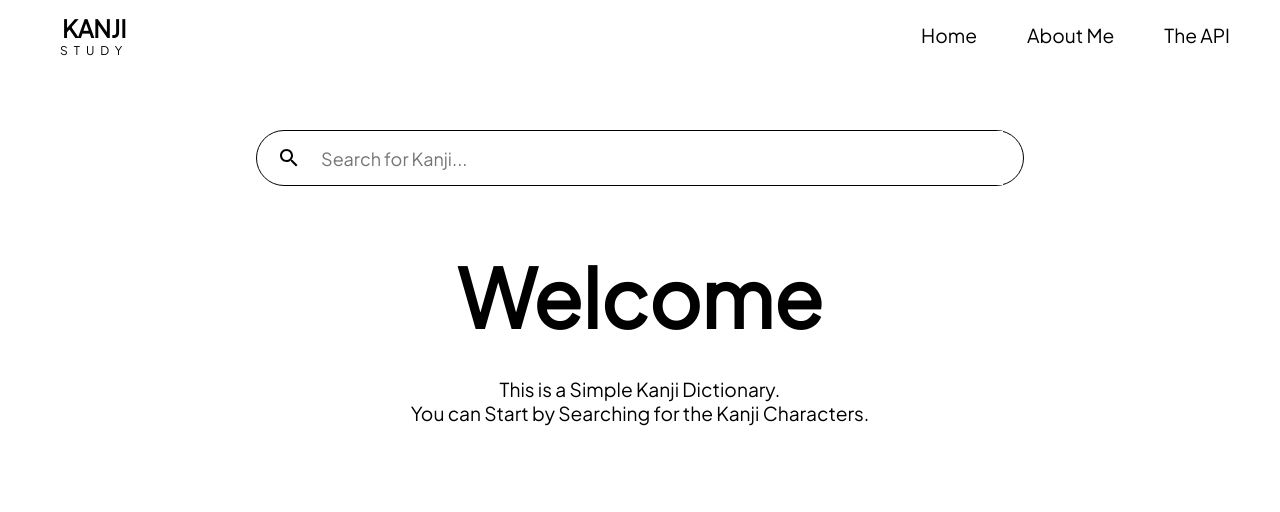
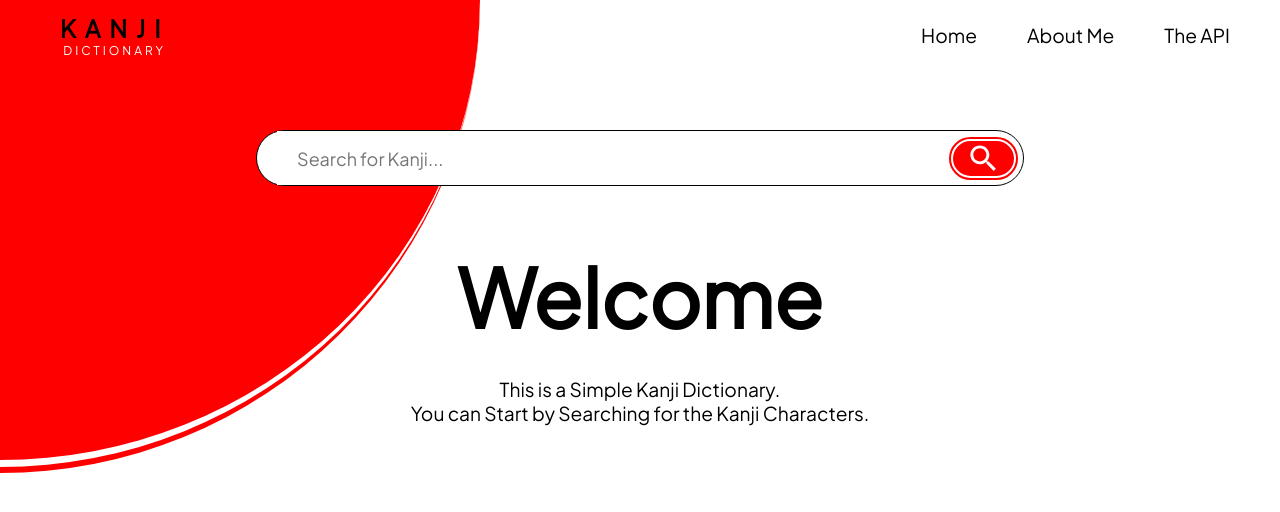
Before and after one commit to Rohan-Swain/kanji-dictionary, a React (Create React App) app: page / in a window 1280 px wide. Shown: the top 512 px of the page. Built offline with nearby package versions, Linux system fonts and the light colour scheme.

Commit message:
Basic Styling and function: DONE

```diff
--- a/src/App.js
+++ b/src/App.js
@@ -1,5 +1,5 @@
+import Header from './components/Header';
 import KanjiData from './components/KanjiData';
-import Header from './components/Header';
 
 function App() {
   return (
--- a/src/components/DataWrapper.js
+++ b/src/components/DataWrapper.js
@@ -21,7 +21,7 @@ function DataWrapper(props) {
                     <div id='meanings'>
                         <h2>Meanings:</h2>
                         <ul>
-                            {info.meanings && info.meanings.map(item => <li key={info.meanings.indexOf(item)}>{item},</li>)}
+                            {info.meanings && info.meanings.map(item => <li key={info.meanings.indexOf(item)}>{item}<Red>,</Red></li>)}
                         </ul>
                     </div>
                 }
@@ -29,7 +29,7 @@ function DataWrapper(props) {
                     <div id='kun_readings'>
                         <h2>Kun Readings:</h2>
                         <ul>
-                            {info.kun_readings.map(item => <li key={info.kun_readings.indexOf(item)}>{item},</li>)}
+                            {info.kun_readings.map(item => <li key={info.kun_readings.indexOf(item)}>{item}<Red>,</Red></li>)}
                         </ul>
                     </div>
                 }
@@ -37,7 +37,7 @@ function DataWrapper(props) {
                     <div id='on_readings'>
                         <h2>On Readings:</h2>
                         <ul>
-                            {info.on_readings && info.on_readings.map(item => <li key={info.on_readings.indexOf(item)}>{item},</li>)}
+                            {info.on_readings && info.on_readings.map(item => <li key={info.on_readings.indexOf(item)}>{item}<Red>,</Red></li>)}
                         </ul>
                     </div>
                 }
@@ -49,11 +49,17 @@ function DataWrapper(props) {
 export default DataWrapper
 
 const MainWrapper = styled.div`
+    z-index: 1;
     width: 80%;
     max-width: 50em;
     padding: 20px;
     height: fit-content;
     margin-top: 80px;
+
+    @media(max-width: 700px) {
+        margin-top: 40px;
+        width: 90%;
+    }
 `
 
 const ShowDiv = styled.div`
@@ -66,19 +72,20 @@ const ShowDiv = styled.div`
             display: flex;
             flex-direction: column;
             justify-content: center;
-            line-height: 2;
+            line-height: 2.5;
             width: 50%;
         }
 
         #char {
+            font-family: 'Noto Sans JP', sans-serif;
             height: fit-content;
             width: 50%;
             max-width: 1.8em;
             text-align: center;
             font-size: 10em;
-            border: 3px solid black;
+            border: 8px double white;
             border-radius: 100px 0px;
-            background-image: linear-gradient(45deg, orange, lightblue);
+            background-color: #FF5C5C
         }
     }
 
@@ -103,4 +110,42 @@ const ShowDiv = styled.div`
             }
         }
     }
+
+    @media(max-width: 700px) {
+        #basic_info {
+            margin-top: 20px;
+
+            #info {
+                line-height: 1.6;
+            }
+
+            #char {
+                font-size: 7em;
+                border-radius: 60px 0px;
+            }
+        }
+
+        #meanings, #kun_readings, #on_readings {
+            flex-direction: column;
+
+            h2 {
+                font-size: 1.2em;
+                border-bottom: 1px solid red;
+            }
+
+            ul {
+                max-width: 100%;
+                overflow: scroll;
+
+                li {
+                    display: block;
+                }
+            }
+        }
+    }
 `
+
+const Red = styled.span`
+    font-size: 1.2em;
+    color: red;
+`
--- a/src/components/Header.js
+++ b/src/components/Header.js
@@ -1,22 +1,44 @@
 import React from 'react'
 import styled from 'styled-components'
+import MenuIcon from '@mui/icons-material/Menu';
 
-function Header() {
+class Header extends React.Component {
+    constructor(props) {
+        super(props);
+        this.state = {
+            sideMenu: false
+        }
+        this.handleSideMenu = this.handleSideMenu.bind(this);
+    }
+
+    handleSideMenu() {
+        this.setState({
+            sideMenu: !this.state.sideMenu
+        })
+    }
+
+    render() {
         return (
             <HeaderWrapper>
+                <Circle />
                 <Title>
                     <h2>KANJI</h2>
-                <span>STUDY</span>
+                    <span>DICTIONARY</span>
                 </Title>
                 <div>
                     <MenuWrapper>
-                    <li><a href='#'>Home</a></li>
-                    <li><a href='#'>About Me</a></li>
-                    <li><a href='https://kanjiapi.dev/' target='blank'>The API</a></li>
+                        <li><a title='Home' onClick={() => window.location.reload(false)}>Home</a></li>
+                        <li><a href='#' title='About Me'>About Me</a></li>
+                        <li><a href='https://kanjiapi.dev/' target='blank' title='The API'>The API</a></li>
                     </MenuWrapper>
+                    <MenuIconWrapper onClick={this.handleSideMenu} />
+                    {this.state.sideMenu && <SideMenuWrapper>
+
+                    </SideMenuWrapper>}
                 </div>
             </HeaderWrapper>
         )
+    }
 }
 
 export default Header
@@ -31,17 +53,38 @@ const HeaderWrapper = styled.div`
     display: flex;
     justify-content: space-between;
     align-items: center;
+    background-color: white;
 `
 
 const Title = styled.div`
+    user-select: none;
     margin-left: 60px;
     display: flex;
     flex-direction: column;
     align-items: center;
 
+    h2 {
+        letter-spacing: 9px;
+
+    }
+
     span {
+
         font-size: 12px;
-        letter-spacing: 6px;
+        color: white;
+        letter-spacing: 3px;
+    }
+
+    @media(max-width: 700px) {
+        margin-left: 30px;
+
+        h2 {
+            letter-spacing: 5px;
+        }
+
+        span {
+            letter-spacing: 2px;
+        }
     }
 `
 
@@ -50,6 +93,7 @@ const MenuWrapper = styled.ul`
     display: flex;
 
     li {
+
         margin-right: 50px;
         font-size: 1.2em;
 
@@ -57,10 +101,52 @@ const MenuWrapper = styled.ul`
             color: black;
             text-decoration: none;
             transition: .2s ease all;
+            cursor: pointer;
 
             &:hover {
                 font-weight: 600;
                 border-bottom: 4px solid red;
         }
     }
+
+    @media(max-width: 700px) {
+        display: none;
+    }
 `
+
+const Circle = styled.div`
+    width: 30em;
+    height: 30em;
+    position: absolute;
+    top: 0;
+    left: 0;
+    border-bottom: 20px double white;
+    border-radius: 0em 0em 30em 0em;
+    background-color: red;
+    z-index: -1;
+
+    @media(max-width: 700px) {
+        width: 15em;
+        height: 15em;
+        border-radius: 0em 0em 15em 0em;
+    }
+`
+
+const MenuIconWrapper = styled(MenuIcon)`
+    display: none !important;
+    @media(max-width: 700px) {
+        display: block !important;
+        margin-right: 30px;
+        cursor: pointer;
+    }
+`
+
+const SideMenuWrapper = styled.div`
+    position: absolute;
+    top: 0;
+    right: 0;
+    height: 100vh;
+    bottom: 0;
+    width: 14em;
+    background-color: black;
+`
--- a/src/components/Home.js
+++ b/src/components/Home.js
@@ -13,6 +13,7 @@ function Home() {
 export default Home
 
 const HomeWrapper = styled.div`
+    z-index: 1;
     margin-top: 60px;
     text-align: center;
 
@@ -25,4 +26,14 @@ const HomeWrapper = styled.div`
         text-align: center;
         font-size: 1.2em;
     }
+
+    @media(max-width: 700px) {
+        h1 {
+            font-size: 4em;
+        }
+
+        p {
+            padding: 0px 30px;
+        }
+    }
 `
--- a/src/components/KanjiData.js
+++ b/src/components/KanjiData.js
@@ -15,11 +15,13 @@ class KanjiData extends React.Component {
             isLoading: false,
             result: false,
             isAtHome: true,
-            isSuccess: false
+            isSuccess: false,
+            sideMenu: false
         }
         this.fetchData = this.fetchData.bind(this);
         this.handleInput = this.handleInput.bind(this);
         this.setUrl = this.setUrl.bind(this);
+        this.handleSideMenu = this.handleSideMenu.bind(this);
     }
 
     fetchData() {
@@ -53,17 +55,25 @@ class KanjiData extends React.Component {
         })
     }
 
+    handleSideMenu() {
+        this.setState({
+            sideMenu: !this.state.sideMenu
+        })
+    }
+
     render() {
         return (
             <DivWrapper>
                 <SearchBoxWrapper>
-                    <SearchIcon onClick={this.fetchData} />
                     <InputBox onChange={this.handleInput} type='search' placeholder='Search for Kanji...'></InputBox>
+                    <SearchIconWrap title='Search'>
+                        <SearchIcon fontSize='large' style={{ color: "white" }} onClick={this.fetchData} />
+                    </SearchIconWrap>
                 </SearchBoxWrapper>
                 {this.state.isAtHome && <Home />}
                 {this.state.isLoading && <Loading type='bars' color='black' height={100} width={50} />}
-                {(this.state.result && this.state.isSuccess) && <DataWrapper isSuccess={this.state.isSuccess} data={this.state.data} />}
-                {(this.state.result && !this.state.isSuccess) && <ErrorWrapper>No Such Kanji...</ErrorWrapper>}
+                {(this.state.result && this.state.isSuccess) && <DataWrapper data={this.state.data} />}
+                {(this.state.result && !this.state.isSuccess) && <ErrorWrapper>No Such Kanji<span>...</span></ErrorWrapper>}
             </DivWrapper>
         );
     }
@@ -73,7 +83,7 @@ export default KanjiData;
 
 const DivWrapper = styled.div`
     width: 100vw;
-    height: 100vw;
+    height: fit-content;
     display: flex;
     flex-direction: column;
     margin-top: 130px;
@@ -81,6 +91,8 @@ const DivWrapper = styled.div`
 `
 
 const SearchBoxWrapper = styled.div`
+    z-index: 1;
+    background-color: white;
     width: 60%;
     height: fit-content;
     display: flex;
@@ -88,7 +100,11 @@ const SearchBoxWrapper = styled.div`
     align-items: center;
     border: 1px solid black;
     border-radius: 30px;
-    padding: 0px 20px;
+    padding-left: 20px;
+
+    @media(max-width: 700px) {
+        width: 80%;
+    }
 `
 
 const InputBox = styled.input`
@@ -97,6 +113,7 @@ const InputBox = styled.input`
     font-size: 18px;
     padding: 0px 20px;
     border: none;
+    caret-color: red;
     &:focus {
         outline: none;
     }
@@ -104,4 +121,22 @@ const InputBox = styled.input`
 
 const ErrorWrapper = styled.h1`
     margin-top: 100px;
+
+    span {
+        font-size: 1.2em;
+        color: red;
+    }
 `
+
+const SearchIconWrap = styled.div`
+    background-color: red;
+    height: 90%;
+    display: flex;
+    align-items: center;
+    justify-content: center;
+    width: 5em;
+    border: 6px double white;
+    border-radius: 30px;
+    margin-right: 0.2em;
+    cursor: pointer;
+`
--- a/src/index.css
+++ b/src/index.css
@@ -1,16 +1,16 @@
 @import url('https://fonts.googleapis.com/css2?family=Plus+Jakarta+Sans:wght@300;400&display=swap');
-/*@import url('https://fonts.googleapis.com/css2?family=Noto+Sans+JP:wght@300;400;500&display=swap');*/
+@import url('https://fonts.googleapis.com/css2?family=Noto+Serif+JP:wght@500&display=swap');
+@import url('https://fonts.googleapis.com/css2?family=Noto+Sans+JP&display=swap');
 
 * {
   box-sizing: border-box;
   margin: 0;
   padding: 0;
   font-family: 'Plus Jakarta Sans', sans-serif;
-  /*font-family: 'Noto Sans JP', sans-serif;*/
 }
 
 body {
   width: 100vw;
-  height: fit-content;
+  height: 100%;
   overflow-x: hidden;
 }
```
Also changed, not shown: public/index.html (+8 -37 lines), public/logo192.png (deleted), public/logo512.png (deleted), public/manifest.json (deleted). Lines whose indentation alone changed are shown as unchanged.
